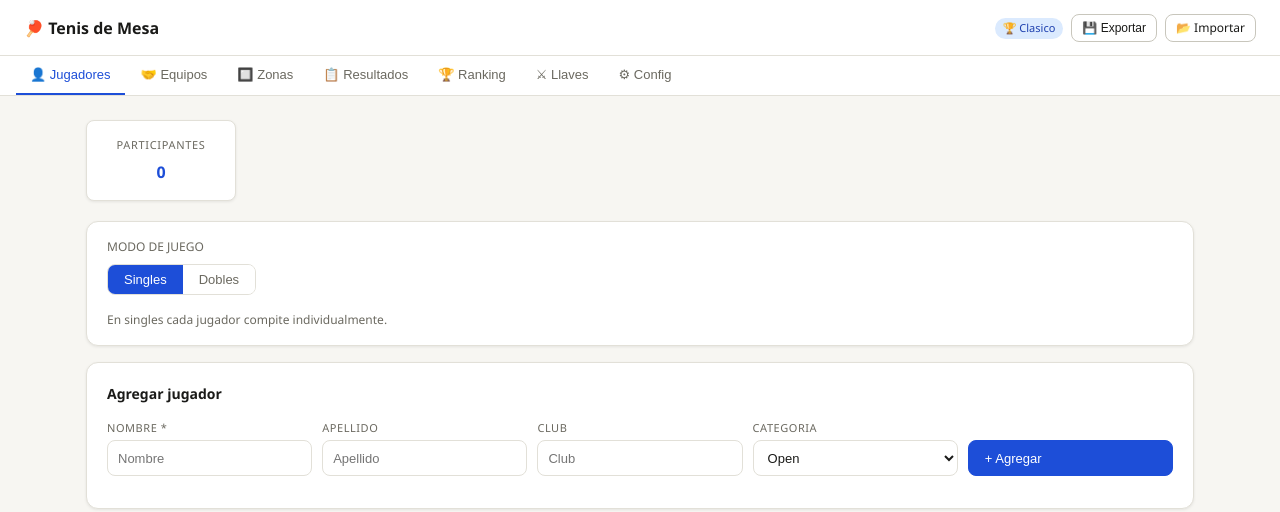
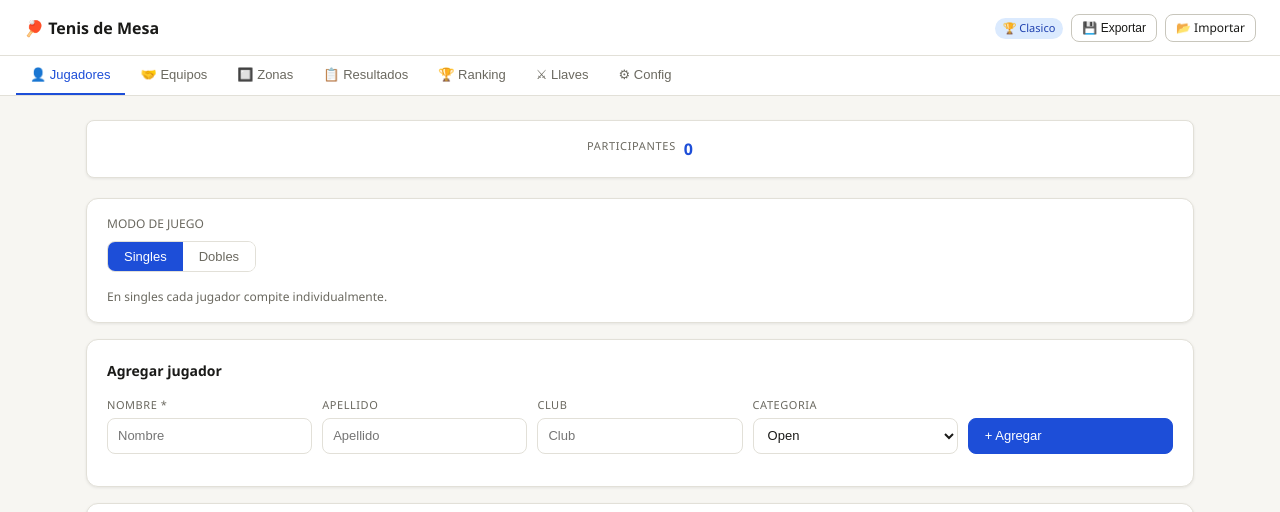
Before and after one commit to miguelespatricio-commits/torneo-tenis-mesa, a plain HTML site: page index.html in a window 1280 px wide. Shown: the top 512 px of the page. Drawn offline with Linux system fonts and the light colour scheme.

Commit message:
cambio cuadro x fila

```diff
--- a/index.html
+++ b/index.html
@@ -26,8 +26,9 @@ main{max-width:1140px;margin:0 auto;padding:24px 16px}
 .card{background:var(--surface);border:1px solid var(--border);border-radius:var(--radius-lg);padding:20px;margin-bottom:16px;box-shadow:var(--shadow)}
 .card h3{font-size:14px;font-weight:600;margin-bottom:16px}
 .grid2{display:grid;grid-template-columns:repeat(auto-fit,minmax(280px,1fr));gap:16px}
-.grid4{display:flex;gap:12px;margin-bottom:20px}
-.metric{flex:0 0 auto;min-width:150px}
+.grid4{display:flex;margin-bottom:20px}
+.metric{flex:1;display:flex;align-items:center;justify-content:center;gap:8px;padding:8px 16px}
+.metric-label{margin-bottom:0}
 .metric{background:var(--surface);border:1px solid var(--border);border-radius:var(--radius);padding:16px;text-align:center;box-shadow:var(--shadow)}
 .metric-label{font-size:11px;text-transform:uppercase;letter-spacing:.06em;color:var(--text-muted);margin-bottom:6px}
 .metric-value{font-size:16px;font-weight:600;color:var(--accent)}
```
